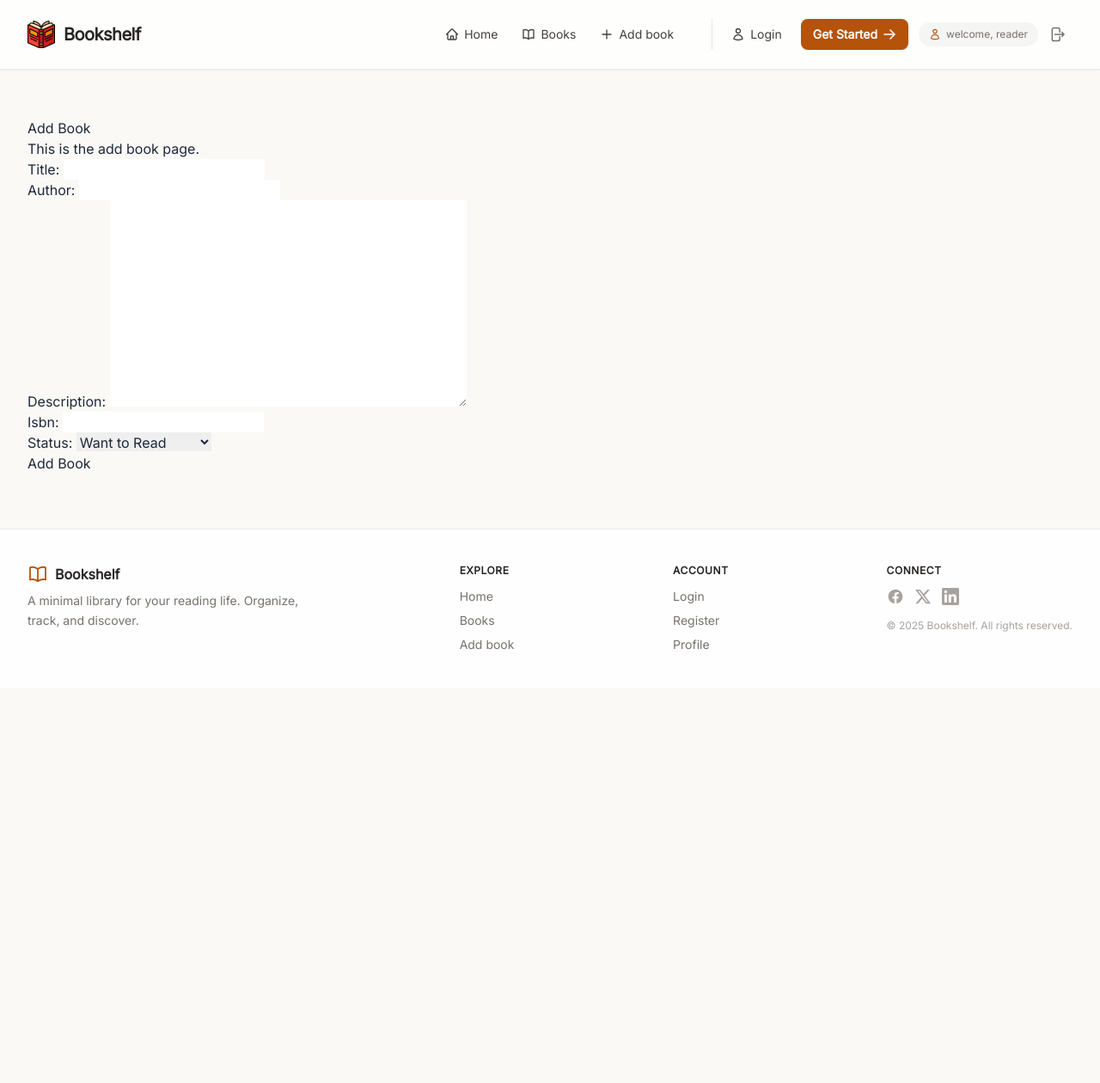
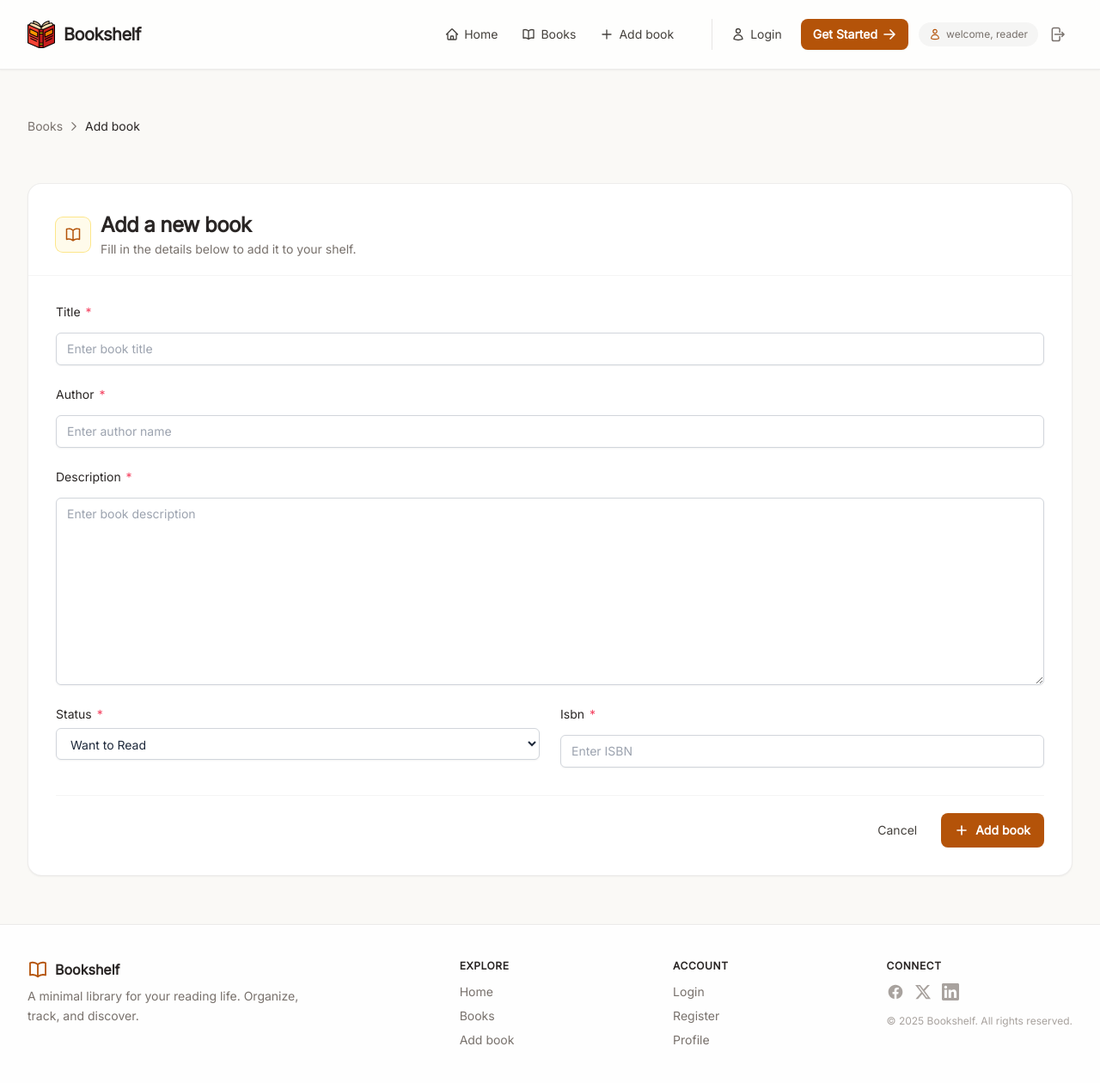
Before and after one commit to ultimatefaloe/briana_bookshelf, a Django app: page /book/add/ in a window 1280 px wide. Shown: the whole page at 86% size. Before the commit the page ends 756 px from the top, so only its background shows below. Run offline with Django 5.2, Linux system fonts and the light colour scheme; some libraries are stand-ins or nearby versions.

Commit message:
class5: form inputs style, book_form component and add and edit book update

```diff
--- a/shelf/forms.py
+++ b/shelf/forms.py
@@ -1,8 +1,41 @@
-from django.forms import ModelForm
+from django import forms
 from .models import Book
 
+# Reusable Tailwind class strings so styling stays consistent
+INPUT_CLASSES = (
+    "block w-full rounded-md border border-gray-300 bg-white px-3 py-2 mt-2 "
+    "text-gray-900 placeholder-gray-400 shadow-sm "
+    "focus:border-indigo-500 focus:ring-2 focus:ring-indigo-500 focus:outline-none "
+    "sm:text-sm"
+)
 
-class BookForm(ModelForm):
+TEXTAREA_CLASSES = INPUT_CLASSES + " resize-y"
+
+SELECT_CLASSES = (
+    "block w-full rounded-md border border-gray-300 bg-white px-3 py-2 mt-2"
+    "text-gray-900 shadow-sm "
+    "focus:border-indigo-500 focus:ring-2 focus:ring-indigo-500 focus:outline-none "
+    "sm:text-sm"
+)
+
+FILE_CLASSES = (
+    "block w-full text-sm text-gray-900 mt-2"
+    "file:mr-4 file:rounded-md file:border-0 "
+    "file:bg-indigo-50 file:px-4 file:py-2 "
+    "file:text-sm file:font-semibold file:text-indigo-700 "
+    "hover:file:bg-indigo-100"
+)
+
+
+
+class BookForm(forms.ModelForm):
     class Meta:
       model = Book
-      fields = "__all__"
+      fields = ['title', 'author', 'description', 'status', 'isbn']
+      widgets = {
+        'title': forms.TextInput(attrs={'class': INPUT_CLASSES, 'placeholder': 'Enter book title'}),
+        'author': forms.TextInput(attrs={'class': INPUT_CLASSES, 'placeholder': 'Enter author name'}),
+        'description': forms.Textarea(attrs={'class': TEXTAREA_CLASSES, 'placeholder': 'Enter book description'}),
+        'status': forms.Select(attrs={'class': SELECT_CLASSES}),
+        'isbn': forms.TextInput(attrs={'class': INPUT_CLASSES, 'placeholder': 'Enter ISBN'}),
+      }
--- /dev/null
+++ b/shelf/templates/components/book_form.html
@@ -0,0 +1,165 @@
+{% comment %}
+Reusable BookForm renderer.
+Usage: {% include "components/book_form.html" with form=form %}
+Fields rendered explicitly (no looping) based on BookForm.Meta.fields.
+{% endcomment %}
+
+<div class="space-y-6">
+
+  {# ---------- Title ---------- #}
+  <div class="flex flex-col gap-1.5">
+    <label for="{{ form.title.id_for_label }}"
+           class="text-sm font-medium text-stone-800">
+      {{ form.title.label }}
+      {% if form.title.field.required %}
+        <span class="text-rose-500 ml-0.5" aria-hidden="true">*</span>
+      {% endif %}
+    </label>
+
+    {% if form.title.errors %}
+      <div class="relative rounded-lg ring-1 ring-rose-400/60">{{ form.title }}</div>
+      <ul class="mt-1 space-y-1">
+        {% for error in form.title.errors %}
+          <li class="flex items-start gap-1.5 text-xs text-rose-600">
+            <svg class="w-3.5 h-3.5 mt-0.5 shrink-0" fill="none" stroke="currentColor" stroke-width="2.2" viewBox="0 0 24 24">
+              <path stroke-linecap="round" stroke-linejoin="round" d="M12 9v3.75m0 3.75h.008v.008H12v-.008zM21 12a9 9 0 11-18 0 9 9 0 0118 0z" />
+            </svg>
+            <span>{{ error }}</span>
+          </li>
+        {% endfor %}
+      </ul>
+    {% else %}
+      <div class="relative">{{ form.title }}</div>
+    {% endif %}
+  </div>
+
+  {# ---------- Author ---------- #}
+  <div class="flex flex-col gap-1.5">
+    <label for="{{ form.author.id_for_label }}"
+           class="text-sm font-medium text-stone-800">
+      {{ form.author.label }}
+      {% if form.author.field.required %}
+        <span class="text-rose-500 ml-0.5" aria-hidden="true">*</span>
+      {% endif %}
+    </label>
+
+    {% if form.author.errors %}
+      <div class="relative rounded-lg ring-1 ring-rose-400/60">{{ form.author }}</div>
+      <ul class="mt-1 space-y-1">
+        {% for error in form.author.errors %}
+          <li class="flex items-start gap-1.5 text-xs text-rose-600">
+            <svg class="w-3.5 h-3.5 mt-0.5 shrink-0" fill="none" stroke="currentColor" stroke-width="2.2" viewBox="0 0 24 24">
+              <path stroke-linecap="round" stroke-linejoin="round" d="M12 9v3.75m0 3.75h.008v.008H12v-.008zM21 12a9 9 0 11-18 0 9 9 0 0118 0z" />
+            </svg>
+            <span>{{ error }}</span>
+          </li>
+        {% endfor %}
+      </ul>
+    {% else %}
+      <div class="relative">{{ form.author }}</div>
+    {% endif %}
+  </div>
+
+  {# ---------- Description ---------- #}
+  <div class="flex flex-col gap-1.5">
+    <label for="{{ form.description.id_for_label }}"
+           class="text-sm font-medium text-stone-800">
+      {{ form.description.label }}
+      {% if form.description.field.required %}
+        <span class="text-rose-500 ml-0.5" aria-hidden="true">*</span>
+      {% endif %}
+    </label>
+
+    {% if form.description.errors %}
+      <div class="relative rounded-lg ring-1 ring-rose-400/60">{{ form.description }}</div>
+      <ul class="mt-1 space-y-1">
+        {% for error in form.description.errors %}
+          <li class="flex items-start gap-1.5 text-xs text-rose-600">
+            <svg class="w-3.5 h-3.5 mt-0.5 shrink-0" fill="none" stroke="currentColor" stroke-width="2.2" viewBox="0 0 24 24">
+              <path stroke-linecap="round" stroke-linejoin="round" d="M12 9v3.75m0 3.75h.008v.008H12v-.008zM21 12a9 9 0 11-18 0 9 9 0 0118 0z" />
+            </svg>
+            <span>{{ error }}</span>
+          </li>
+        {% endfor %}
+      </ul>
+    {% else %}
+      <div class="relative">{{ form.description }}</div>
+    {% endif %}
+  </div>
+
+  {# ---------- Status + ISBN (side-by-side on md+) ---------- #}
+  <div class="grid grid-cols-1 md:grid-cols-2 gap-6">
+
+    {# Status #}
+    <div class="flex flex-col gap-1.5">
+      <label for="{{ form.status.id_for_label }}"
+             class="text-sm font-medium text-stone-800">
+        {{ form.status.label }}
+        {% if form.status.field.required %}
+          <span class="text-rose-500 ml-0.5" aria-hidden="true">*</span>
+        {% endif %}
+      </label>
+
+      {% if form.status.errors %}
+        <div class="relative rounded-lg ring-1 ring-rose-400/60">{{ form.status }}</div>
+        <ul class="mt-1 space-y-1">
+          {% for error in form.status.errors %}
+            <li class="flex items-start gap-1.5 text-xs text-rose-600">
+              <svg class="w-3.5 h-3.5 mt-0.5 shrink-0" fill="none" stroke="currentColor" stroke-width="2.2" viewBox="0 0 24 24">
+                <path stroke-linecap="round" stroke-linejoin="round" d="M12 9v3.75m0 3.75h.008v.008H12v-.008zM21 12a9 9 0 11-18 0 9 9 0 0118 0z" />
+              </svg>
+              <span>{{ error }}</span>
+            </li>
+          {% endfor %}
+        </ul>
+      {% else %}
+        <div class="relative">{{ form.status }}</div>
+      {% endif %}
+    </div>
+
+    {# ISBN #}
+    <div class="flex flex-col gap-1.5">
+      <label for="{{ form.isbn.id_for_label }}"
+             class="text-sm font-medium text-stone-800">
+        {{ form.isbn.label }}
+        {% if form.isbn.field.required %}
+          <span class="text-rose-500 ml-0.5" aria-hidden="true">*</span>
+        {% endif %}
+      </label>
+
+      {% if form.isbn.errors %}
+        <div class="relative rounded-lg ring-1 ring-rose-400/60">{{ form.isbn }}</div>
+        <ul class="mt-1 space-y-1">
+          {% for error in form.isbn.errors %}
+            <li class="flex items-start gap-1.5 text-xs text-rose-600">
+              <svg class="w-3.5 h-3.5 mt-0.5 shrink-0" fill="none" stroke="currentColor" stroke-width="2.2" viewBox="0 0 24 24">
+                <path stroke-linecap="round" stroke-linejoin="round" d="M12 9v3.75m0 3.75h.008v.008H12v-.008zM21 12a9 9 0 11-18 0 9 9 0 0118 0z" />
+              </svg>
+              <span>{{ error }}</span>
+            </li>
+          {% endfor %}
+        </ul>
+      {% else %}
+        <div class="relative">{{ form.isbn }}</div>
+      {% endif %}
+    </div>
+
+  </div>
+
+  {# ---------- Non-field errors ---------- #}
+  {% if form.non_field_errors %}
+    <div class="rounded-lg border border-rose-200 bg-rose-50 p-3.5">
+      <div class="flex items-start gap-2">
+        <svg class="w-5 h-5 text-rose-500 shrink-0 mt-0.5" fill="none" stroke="currentColor" stroke-width="2" viewBox="0 0 24 24">
+          <path stroke-linecap="round" stroke-linejoin="round" d="M12 9v3.75m0 3.75h.008v.008H12v-.008zM21 12a9 9 0 11-18 0 9 9 0 0118 0z" />
+        </svg>
+        <ul class="text-sm text-rose-700 space-y-1">
+          {% for error in form.non_field_errors %}
+            <li>{{ error }}</li>
+          {% endfor %}
+        </ul>
+      </div>
+    </div>
+  {% endif %}
+
+</div>
--- a/shelf/templates/shelf/book_add.html
+++ b/shelf/templates/shelf/book_add.html
@@ -1,18 +1,57 @@
 {% extends "layout.html" %}
-{% block title %}
-Add Book
-{% endblock %}
+{% block title %}Add Book{% endblock %}
 
 {% block content %}
-<h1>Add Book</h1>
-<p>This is the add book page.</p>
+<div class="flex flex-col gap-8">
 
-<form method="post">
-  {% csrf_token %}
+  {# Breadcrumb #}
+  <nav class="flex items-center gap-1.5 text-sm text-stone-500 mb-6">
+    <a href="{% url 'shelf:books' %}" class="hover:text-amber-800 transition">Books</a>
+    <svg class="w-3.5 h-3.5" fill="none" stroke="currentColor" stroke-width="2" viewBox="0 0 24 24">
+      <path stroke-linecap="round" stroke-linejoin="round" d="M8.25 4.5l7.5 7.5-7.5 7.5" />
+    </svg>
+    <span class="text-stone-800 font-medium">Add book</span>
+  </nav>
 
-  {{ form.as_p }}
+  {# Card #}
+  <div class="bg-white rounded-2xl border border-stone-200/70 shadow-sm overflow-hidden">
 
-  <button type="submit">Add Book</button>
-</form>
+    {# Header #}
+    <div class="px-6 md:px-8 pt-6 md:pt-8 pb-5 border-b border-stone-100">
+      <div class="flex items-center gap-3">
+        <div class="w-10 h-10 rounded-lg bg-amber-50 ring-1 ring-amber-200 flex items-center justify-center text-amber-700 shrink-0">
+          <svg class="w-5 h-5" fill="none" stroke="currentColor" stroke-width="1.8" viewBox="0 0 24 24">
+            <path stroke-linecap="round" stroke-linejoin="round" d="M12 6.042A8.967 8.967 0 006 3.75c-1.052 0-2.062.18-3 .512v14.25A8.987 8.987 0 016 18c2.305 0 4.408.867 6 2.292m0-14.25a8.966 8.966 0 016-2.292c1.052 0 2.062.18 3 .512v14.25A8.987 8.987 0 0018 18a8.967 8.967 0 00-6 2.292m0-14.25v14.25" />
+          </svg>
+        </div>
+        <div>
+          <h1 class="text-xl md:text-2xl font-bold tracking-tight text-stone-800">Add a new book</h1>
+          <p class="text-sm text-stone-500 mt-0.5">Fill in the details below to add it to your shelf.</p>
+        </div>
+      </div>
+    </div>
 
+    {# Form #}
+    <form method="post" novalidate class="px-6 md:px-8 py-6 md:py-8">
+      {% csrf_token %}
+      {% include "components/book_form.html" with form=form %}
+
+      {# Actions #}
+      <div class="mt-8 pt-5 border-t border-stone-100 flex items-center justify-end gap-3">
+        <a href="{% url 'shelf:books' %}"
+           class="px-4 py-2.5 text-sm font-medium text-stone-700 rounded-lg hover:bg-stone-100 transition">
+          Cancel
+        </a>
+        <button type="submit"
+                class="inline-flex items-center gap-2 px-4 py-2.5 bg-amber-700 hover:bg-amber-800 text-white text-sm font-semibold rounded-lg shadow-sm hover:shadow transition-all">
+          <svg class="w-4 h-4" fill="none" stroke="currentColor" stroke-width="2.5" viewBox="0 0 24 24">
+            <path stroke-linecap="round" stroke-linejoin="round" d="M12 4.5v15m7.5-7.5h-15" />
+          </svg>
+          Add book
+        </button>
+      </div>
+    </form>
+
+  </div>
+</div>
 {% endblock %}
--- a/shelf/views.py
+++ b/shelf/views.py
@@ -46,6 +46,7 @@ def book_add(request):
         form = BookForm()
 
     context['form'] = form
+    print(type(form))
     return render(request, 'shelf/book_add.html', context)
 
 def book_detail(request, pk):
```
Also changed, not shown: shelf/templates/shelf/book_edit.html (+54 -3 lines), db.sqlite3.
